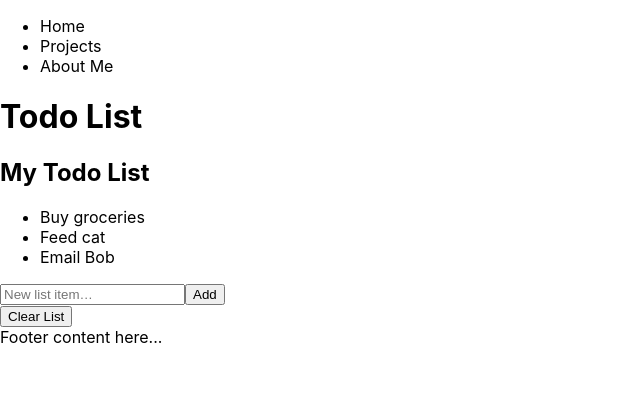
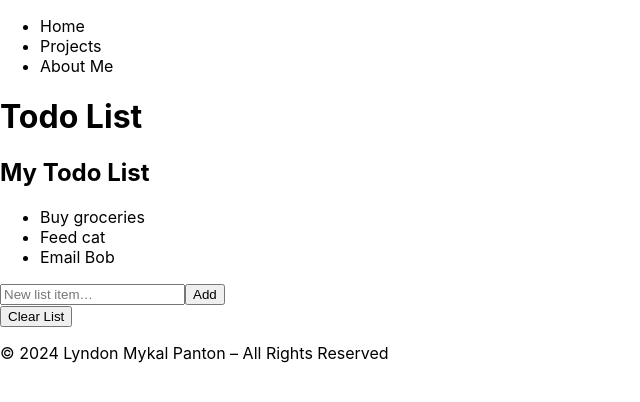
Before and after one commit to lyndonpanton/todo-list, a React (Create React App) app in the folder web-react/: page / in a window 1280 px wide. Shown: the top 402 px of the page, without its empty margins (0-640 px from the left). Built offline with nearby package versions, Linux system fonts and the light colour scheme.

Commit message:
Added footer copyright

```diff
--- a/web-react/src/Footer.js
+++ b/web-react/src/Footer.js
@@ -1,7 +1,7 @@
 function Footer() {
     return (
         <footer>
-            Footer content here...
+            <p>&copy; 2024 Lyndon Mykal Panton – All Rights Reserved</p>
         </footer>
     )
 }
```
